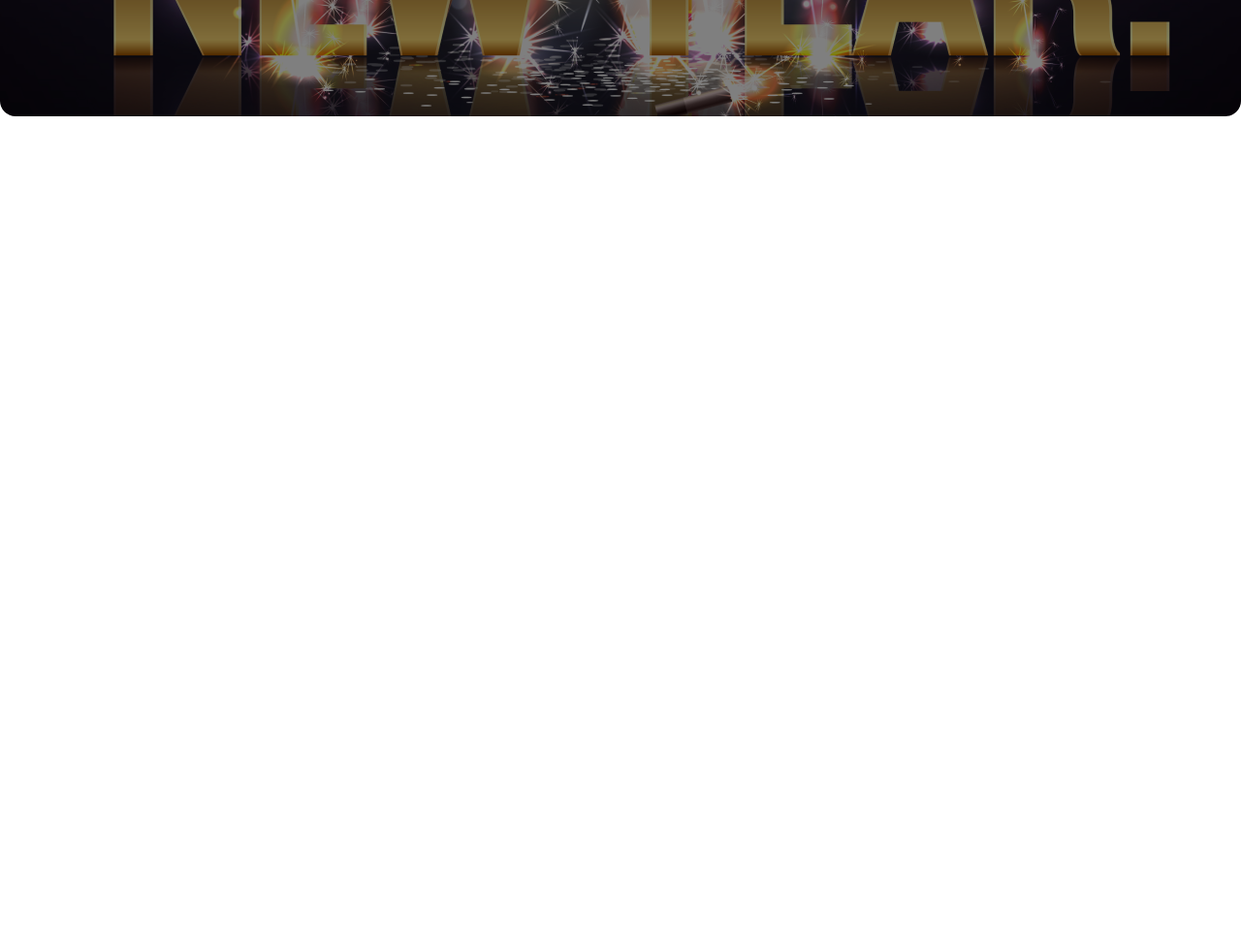
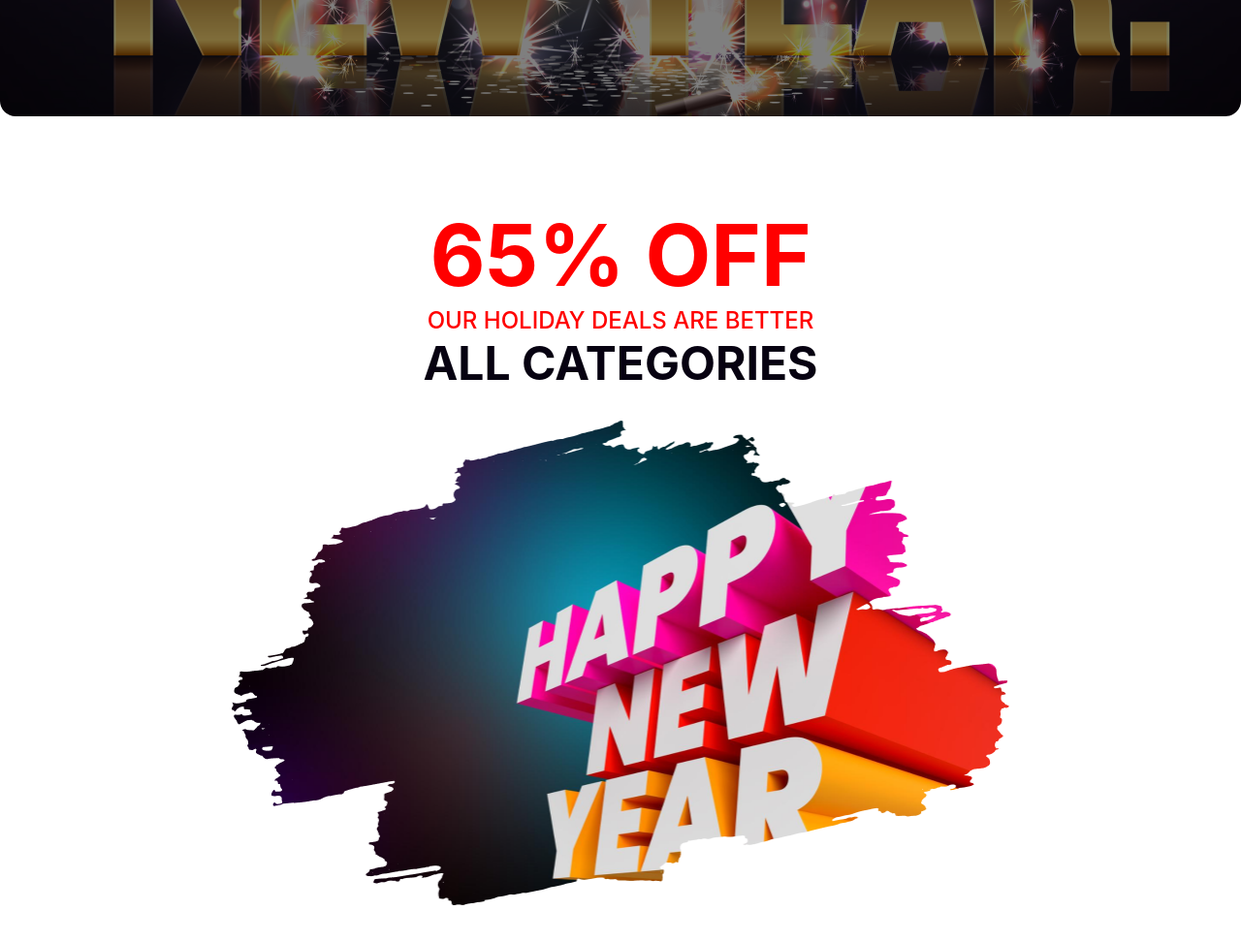
Before and after one commit to Arif2ankhi/new-year-celebration, a plain HTML site: page index.html in a window 1280 px wide. Shown: the part 500-1472 px from the top of the page at 97% size. Before the commit the page ends 800 px from the top, so only its background shows below. Drawn offline with Linux system fonts and the light colour scheme.

Commit message:
second section completed

```diff
--- a/index.html
+++ b/index.html
@@ -23,6 +23,28 @@
     </header>
     <main>
 
+ <!-- 65% sale section start here -->
+
+<section class="second-section-container">
+    <div class="second-section-content">
+        <h1>65% OFF</h1>
+        <p> OUR HOLIDAY DEALS ARE BETTER</p>
+        <h3>ALL CATEGORIES</h3>
+        <div class="image-container">
+            <img src="./images/new-year.png" alt="">
+           </div>
+
+
+
+    </div>
+
+</sectiuon>
+
+
+
+
+<!-- 65% sale section start here -->
+
     </main>
     <footer>
 
--- a/styles/style.css
+++ b/styles/style.css
@@ -54,3 +54,53 @@ body{
 }
 
 /* 65% section style */
+
+.second-section-container {
+    width: 802.9px;
+    height: 806px;
+    margin: 0 auto;
+    margin-top: 90px;
+}
+
+.second-section-content {
+    display: flex;
+    flex-direction: column;
+    justify-content: center;
+    align-items: center;
+
+}
+
+.second-section-container h1 {
+color: rgb(255, 0, 0);
+font-family: Inter;
+font-size: 88px;
+font-weight: 700;
+
+}
+
+.second-section-container p {
+ color: rgb(255, 0, 0);
+font-family: Inter;
+ font-size: 24px;
+ font-weight: 500;
+
+}
+
+.second-section-container h3 {
+color: rgb(7, 2, 17);
+font-family: Inter;
+font-size: 48px;
+font-weight: 700;
+
+ }
+
+.image-container{
+width: 802.9px;
+height: 500px;
+margin-top: 30px;
+}
+
+ .image-container img {
+    width:100%;
+    height:100%;
+ }
```
Also changed, not shown: images/new-year.png (renamed from images/New Year Photo.png).
